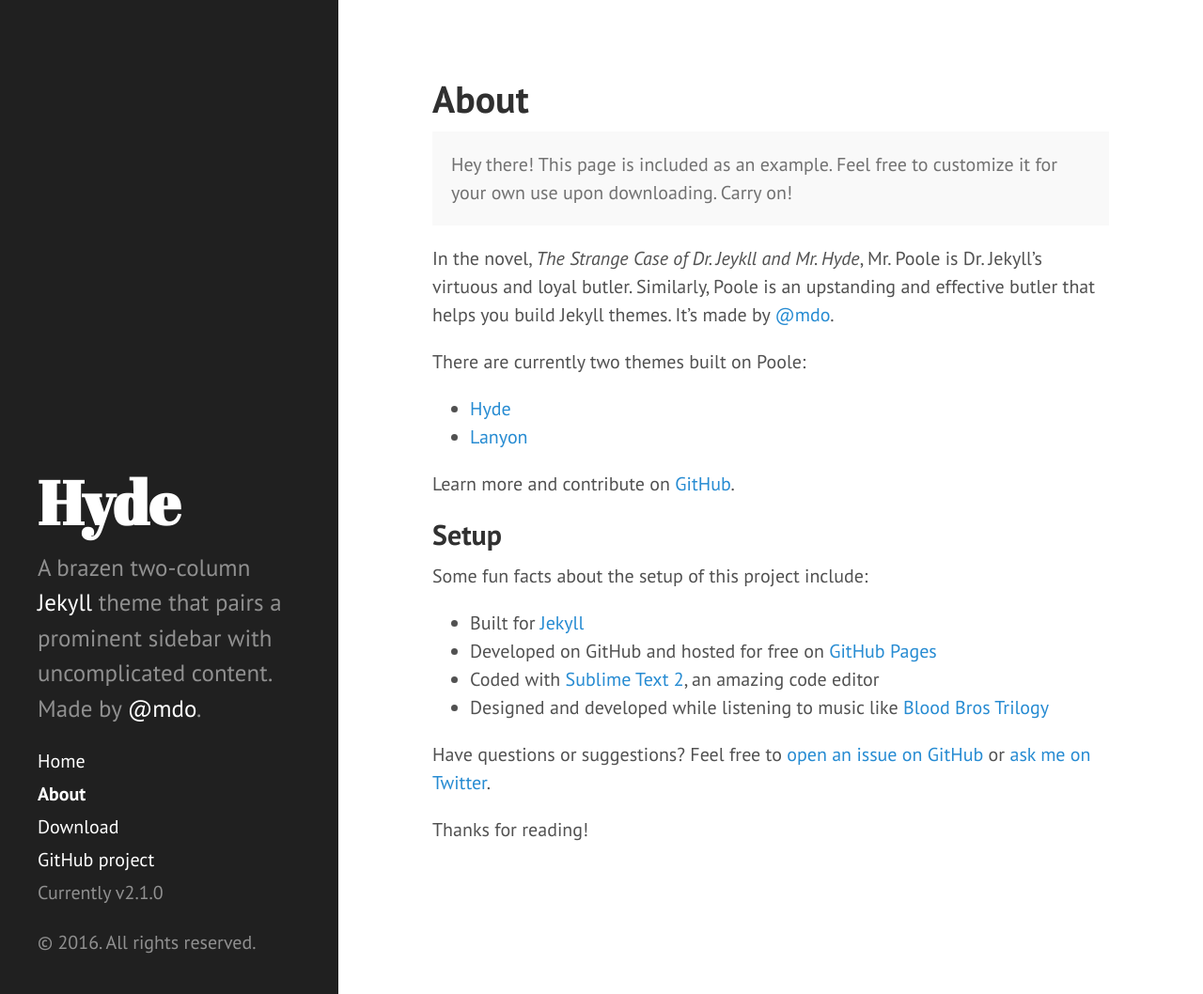
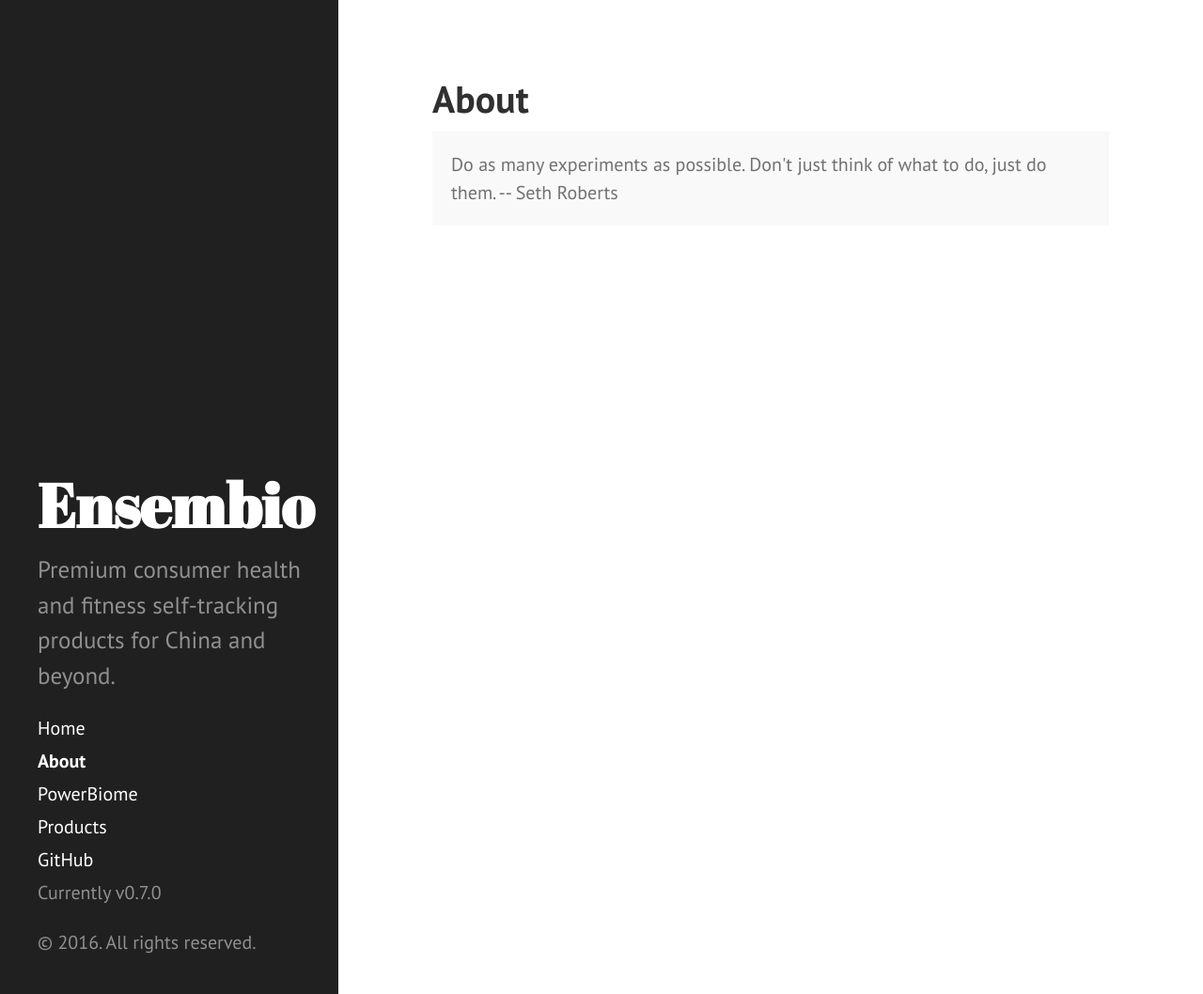
Before and after one commit to ensembio/ensembio.github.io, a Jekyll site: the page built from about.md, in a window 1280 px wide and 1058 px high. Shown: the whole window at 94% size. Built offline with Jekyll 4.4.1, drawn with Linux system fonts in a browser that asks for light colours; Markdown is read by kramdown in place of the engine named in the settings.

Commit message:
config changes updated

```diff
--- a/_config.yml
+++ b/_config.yml
@@ -1,26 +1,28 @@
 # Dependencies
-markdown:         redcarpet
+markdown:         kramdown
 highlighter:      pygments
 
 # Permalinks
 permalink:        pretty
-relative_permalinks: true
+
 
 # Setup
-title:            Hyde
-tagline:          'A Jekyll theme'
-description:      'A brazen two-column <a href="http://jekyllrb.com" target="_blank">Jekyll</a> theme that pairs a prominent sidebar with uncomplicated content. Made by <a href="https://twitter.com/mdo" target="_blank">@mdo</a>.'
-url:              http://hyde.getpoole.com
+title:            Ensembio
+tagline:          'The future, quantified'
+description:      'Premium consumer health and fitness self-tracking products for China and beyond.'
+url:              http://ensembio.com
 baseurl:          /
 
 author:
-  name:           'Mark Otto'
-  url:            https://twitter.com/mdo
+  name:           'Ensembio, Inc.'
+  url:            https://ensembio.com
 
 paginate:         5
 
 # Custom vars
-version:          2.1.0
+version:          0.7.0
 
 github:
-  repo:           https://github.com/poole/hyde
+  repo:           https://github.com/ensembio
+
+gems: [jekyll-paginate, jekyll-gist]
--- a/_includes/sidebar.html
+++ b/_includes/sidebar.html
@@ -26,8 +26,9 @@
         {% endif %}
       {% endfor %}
 
-      <a class="sidebar-nav-item" href="{{ site.github.repo }}/archive/v{{ site.version }}.zip">Download</a>
-      <a class="sidebar-nav-item" href="{{ site.github.repo }}">GitHub project</a>
+      <a class="sidebar-nav-item" href="http://warm-bastion-4552.herokuapp.com">PowerBiome</a>
+      <a class="sidebar-nav-item" href="https://itunes.apple.com/us/app/strooptracker/id656504137}">Products</a>
+         <a class="sidebar-nav-item" href="{{ site.github.repo }}">GitHub</a>
       <span class="sidebar-nav-item">Currently v{{ site.version }}</span>
     </nav>
 
--- a/about.md
+++ b/about.md
@@ -4,27 +4,6 @@
 ---
 
 <p class="message">
-  Hey there! This page is included as an example. Feel free to customize it for your own use upon downloading. Carry on!
+  Do as many experiments as possible. Don't just think of what to do,
+  just do them. -- Seth Roberts
 </p>
-
-In the novel, *The Strange Case of Dr. Jeykll and Mr. Hyde*, Mr. Poole is Dr. Jekyll's virtuous and loyal butler. Similarly, Poole is an upstanding and effective butler that helps you build Jekyll themes. It's made by [@mdo](https://twitter.com/mdo).
-
-There are currently two themes built on Poole:
-
-* [Hyde](http://hyde.getpoole.com)
-* [Lanyon](http://lanyon.getpoole.com)
-
-Learn more and contribute on [GitHub](https://github.com/poole).
-
-## Setup
-
-Some fun facts about the setup of this project include:
-
-* Built for [Jekyll](http://jekyllrb.com)
-* Developed on GitHub and hosted for free on [GitHub Pages](https://pages.github.com)
-* Coded with [Sublime Text 2](http://sublimetext.com), an amazing code editor
-* Designed and developed while listening to music like [Blood Bros Trilogy](https://soundcloud.com/maddecent/sets/blood-bros-series)
-
-Have questions or suggestions? Feel free to [open an issue on GitHub](https://github.com/poole/issues/new) or [ask me on Twitter](https://twitter.com/mdo).
-
-Thanks for reading!
```
